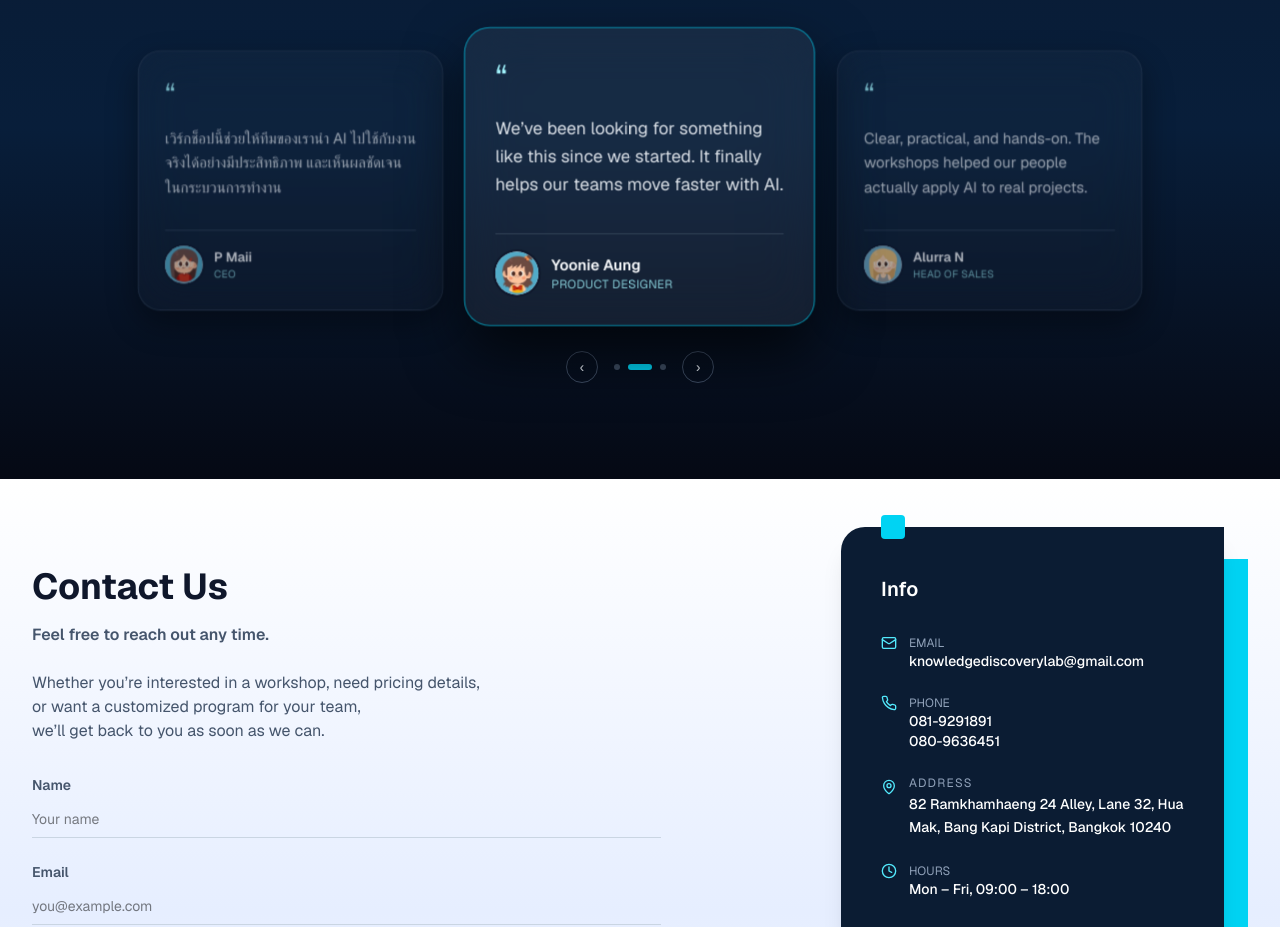
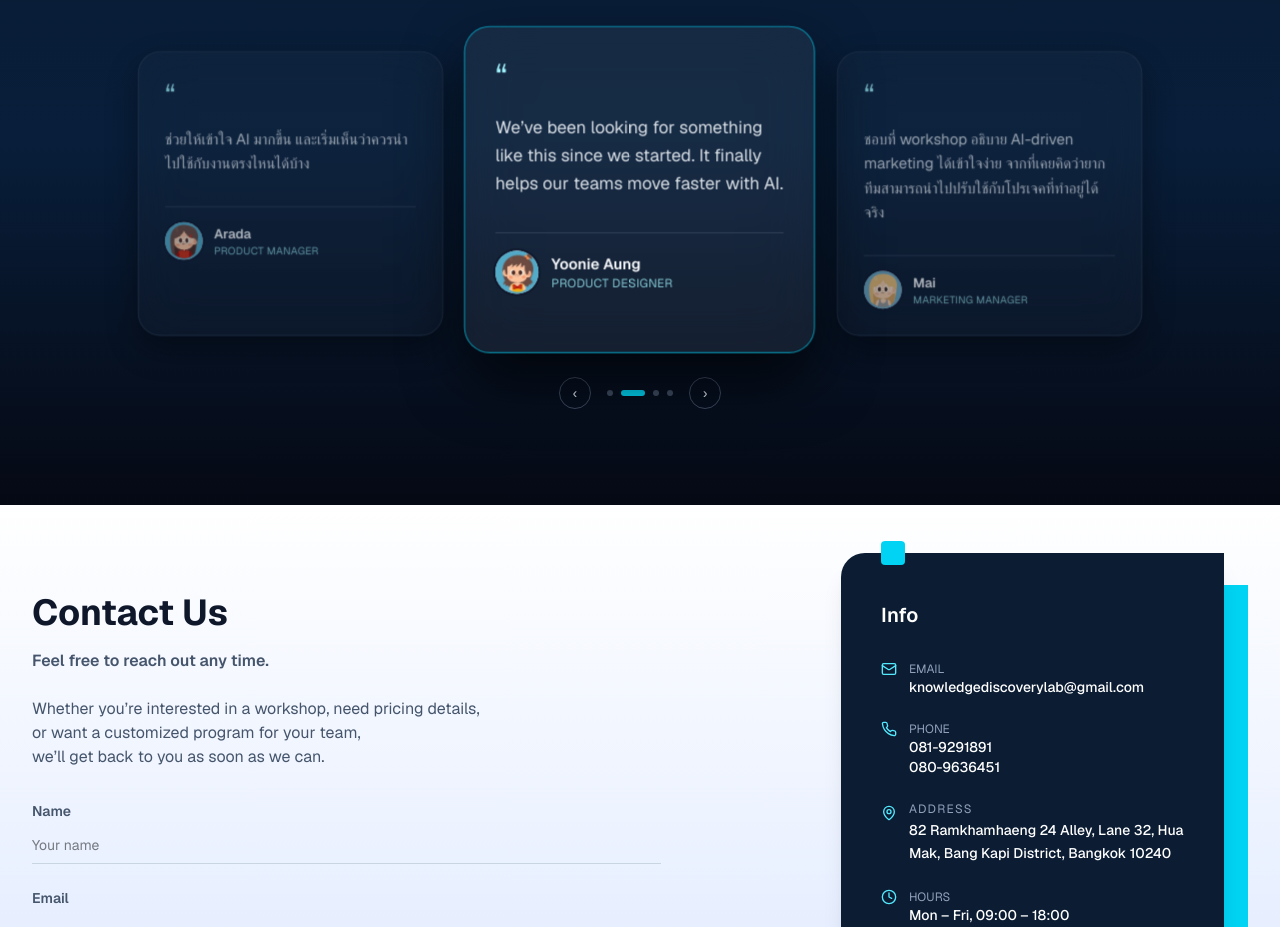
Before and after one commit to YoonieBoo/kdl-website, a Next.js app: page / in a window 1280 px wide. Shown: the part 2940-3867 px from the top of the page. Built offline with nearby package versions, Linux system fonts and the light colour scheme.

Commit message:
Add new testimonial review

```diff
--- a/components/testimonials.jsx
+++ b/components/testimonials.jsx
@@ -7,9 +7,9 @@ const testimonials = [
   {
     id: 1,
     quote:
-      "เวิร์กช็อปนี้ช่วยให้ทีมของเรานำ AI ไปใช้กับงานจริงได้อย่างมีประสิทธิภาพ และเห็นผลชัดเจนในกระบวนการทำงาน",
-    name: "P Maii",
-    role: "CEO",
+      "ช่วยให้เข้าใจ AI มากขึ้น และเริ่มเห็นว่าควรนำไปใช้กับงานตรงไหนได้บ้าง",
+    name: "Arada",
+    role: "Product Manager",
     avatar: "/images/avatars/User1.jpg",
   },
   {
@@ -22,6 +22,15 @@ const testimonials = [
   },
   {
     id: 3,
+    quote:
+      "ชอบที่ workshop อธิบาย AI-driven marketing ได้เข้าใจง่าย จากที่เคยคิดว่ายาก ทีมสามารถนำไปปรับใช้กับโปรเจคที่ทำอยู่ได้จริง",
+    name: "Mai",
+    role: "Marketing Manager",
+    avatar: "/images/avatars/User2.png",
+  },
+
+  {
+    id: 4,
     quote:
       "Clear, practical, and hands-on. The workshops helped our people actually apply AI to real projects.",
     name: "Alurra N",
```
